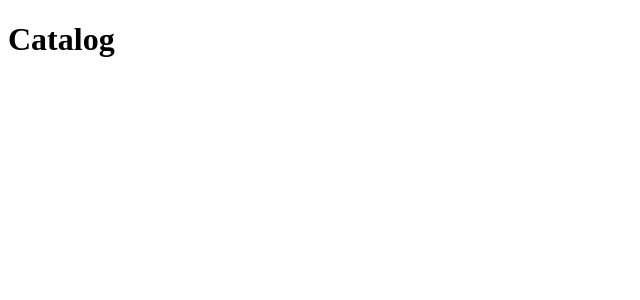
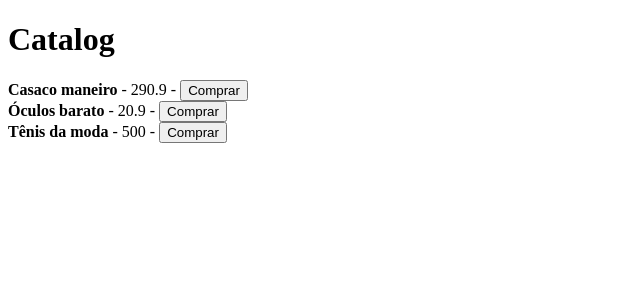
Before and after one commit to fillipeags/learningredux, a React (Create React App) app: page / in a window 1280 px wide. Shown: the top 300 px of the page, without its empty margins (0-640 px from the left). Built offline with nearby package versions, Linux system fonts and the light colour scheme; data requests are answered from the project's data file.

Commit message:
feat: set fake api with json placeholder

```diff
--- /dev/null
+++ b/server.json
@@ -0,0 +1,33 @@
+{
+  "products": [
+    {
+      "id": 1,
+      "title": "Casaco maneiro",
+      "price": 290.90
+    },
+    {
+      "id": 2,
+      "title": "Óculos barato",
+      "price": 20.90
+    },
+    {
+      "id": 3,
+      "title": "Tênis da moda",
+      "price": 500.00
+    }
+  ],
+  "stock": [
+    {
+      "id": 1,
+      "quantity": 3
+    },
+    {
+      "id": 2,
+      "quantity": 0
+    },
+    {
+      "id": 3,
+      "quantity": 1
+    }
+  ]
+}
--- a/src/components/Catalog.tsx
+++ b/src/components/Catalog.tsx
@@ -1,15 +1,28 @@
-import React from 'react'
+import React, { useEffect, useState } from 'react'
 import { useSelector } from 'react-redux';
+import api from '../services/api';
+import { IProduct } from '../store/modules/cart/types';
 
 const Catalog: React.FC = () => {
-  const catalog = useSelector(state => state);
+  const [catalog, setCatalog] = useState<IProduct[]>([]);
 
-  console.log(catalog)
+  useEffect(() => {
+    api.get('/products').then(response => { setCatalog(response.data) })
+  }, [])
 
   return (
-    <h1>
-      Catalog
-    </h1>
+    <main>
+      <h1>Catalog</h1>
+
+      {catalog.map((product) => (
+        <article key={product.id}>
+          <strong>{product.title}</strong> {" - "}
+          <span>{product.price}</span> {" - "}
+
+          <button type="button">Comprar</button>
+        </article>
+      ))}
+    </main>
   )
 }
 
--- /dev/null
+++ b/src/services/api.ts
@@ -0,0 +1,7 @@
+import axios from 'axios';
+
+const api = axios.create({
+  baseURL: 'http://localhost:3333'
+})
+
+export default api;
```
Also changed, not shown: package.json (+6 -1 lines), 1 other file (tests, documents, lock files or other folders).
